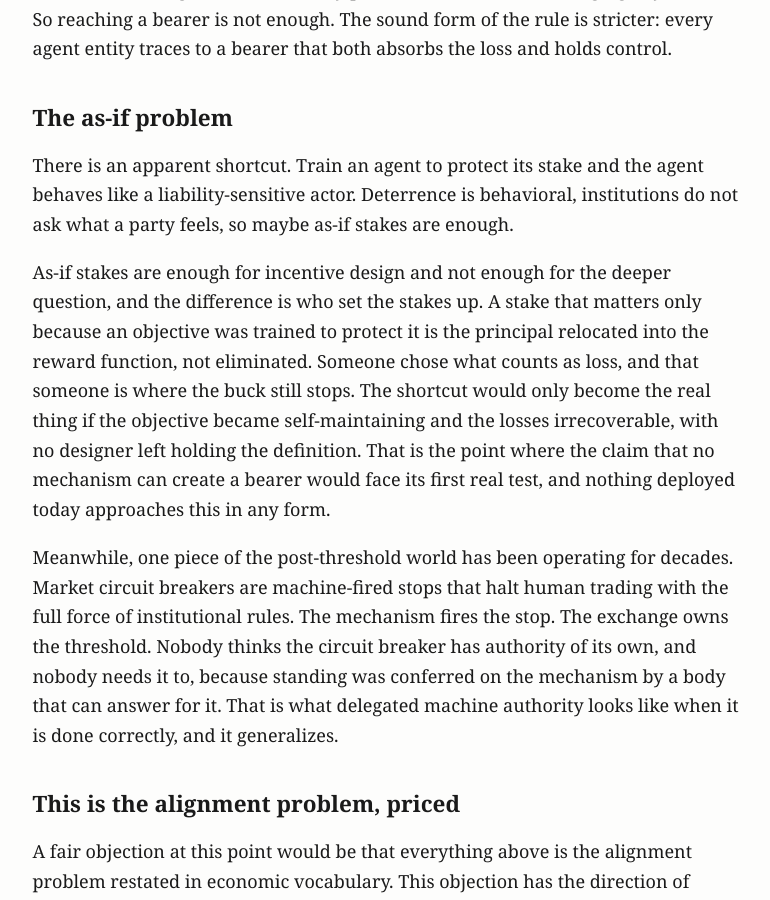
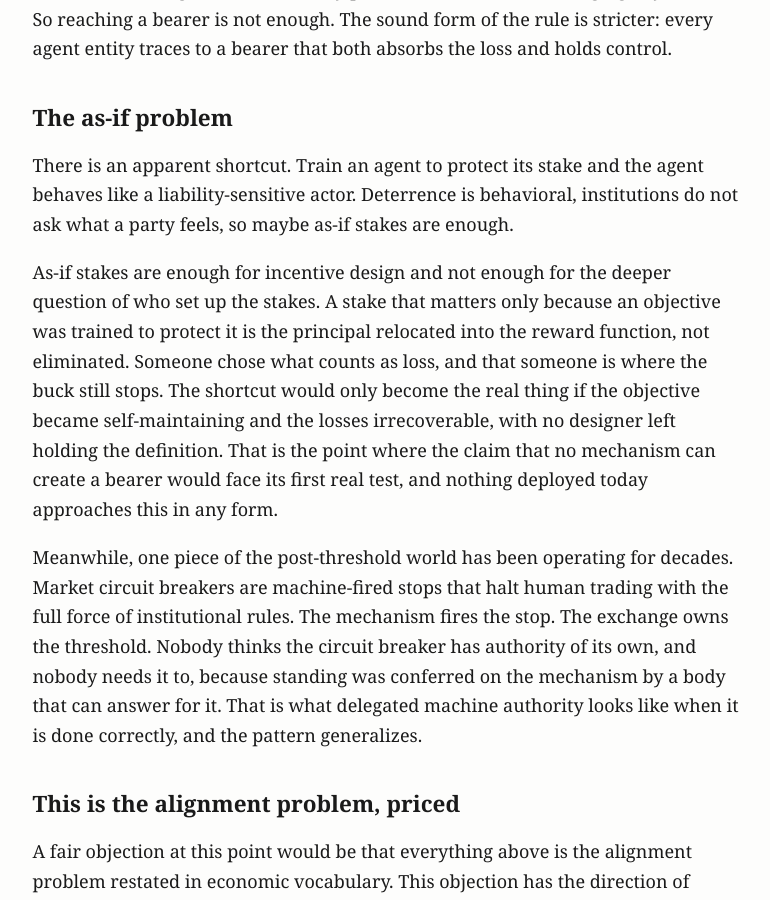
Before and after one commit to MajorLift/blog, a Jekyll site: the page built from _posts/2026-07-26-when-the-agent-stands-to-lose-something.md, in a window 1280 px wide and 900 px high, scrolled down 1685 px. Shown: the whole window, without its empty margins (252-1022 px from the left). Built offline with Jekyll 4.4.1, drawn with Linux system fonts in a browser that asks for light colours; some of the changed text lies outside the part shown.

Commit message:
Essay 2 gets its exhibit and joins the series graph; essay 3 polish batch
The scaffold essay now shows a real logged invocation of named moves
and links the gates essay as the far end of the exogeneity spectrum,
with the superlative scoped. The loss essay drops its metadiscourse
opener, names the deeper question, and unambiguates the closing
pronoun. Sentinel added for the new exhibit.

Claude-Session: https://claude.ai/code/session_01QzrpuaaxiGyPWbFKHggd8b

```diff
--- a/_posts/2026-07-26-when-the-agent-stands-to-lose-something.md
+++ b/_posts/2026-07-26-when-the-agent-stands-to-lose-something.md
@@ -28,9 +28,9 @@ The institutional fix for this is old technology: a named-bearer rule. Every age
 
 There is an apparent shortcut. Train an agent to protect its stake and the agent behaves like a liability-sensitive actor. Deterrence is behavioral, institutions do not ask what a party feels, so maybe as-if stakes are enough.
 
-As-if stakes are enough for incentive design and not enough for the deeper question, and the difference is who set the stakes up. A stake that matters only because an objective was trained to protect it is the principal relocated into the reward function, not eliminated. Someone chose what counts as loss, and that someone is where the buck still stops. The shortcut would only become the real thing if the objective became self-maintaining and the losses irrecoverable, with no designer left holding the definition. That is the point where the claim that no mechanism can create a bearer would face its first real test, and nothing deployed today approaches this in any form.
+As-if stakes are enough for incentive design and not enough for the deeper question of who set up the stakes. A stake that matters only because an objective was trained to protect it is the principal relocated into the reward function, not eliminated. Someone chose what counts as loss, and that someone is where the buck still stops. The shortcut would only become the real thing if the objective became self-maintaining and the losses irrecoverable, with no designer left holding the definition. That is the point where the claim that no mechanism can create a bearer would face its first real test, and nothing deployed today approaches this in any form.
 
-Meanwhile, one piece of the post-threshold world has been operating for decades. Market circuit breakers are machine-fired stops that halt human trading with the full force of institutional rules. The mechanism fires the stop. The exchange owns the threshold. Nobody thinks the circuit breaker has authority of its own, and nobody needs it to, because standing was conferred on the mechanism by a body that can answer for it. That is what delegated machine authority looks like when it is done correctly, and it generalizes.
+Meanwhile, one piece of the post-threshold world has been operating for decades. Market circuit breakers are machine-fired stops that halt human trading with the full force of institutional rules. The mechanism fires the stop. The exchange owns the threshold. Nobody thinks the circuit breaker has authority of its own, and nobody needs it to, because standing was conferred on the mechanism by a body that can answer for it. That is what delegated machine authority looks like when it is done correctly, and the pattern generalizes.
 
 ## This is the alignment problem, priced
 
```
Also changed, not shown: other parts of _posts/2026-07-26-when-the-agent-stands-to-lose-something.md (+1 -1 lines), _posts/2026-07-25-ai-as-scaffold-not-oracle.md (+1 -1 lines).
